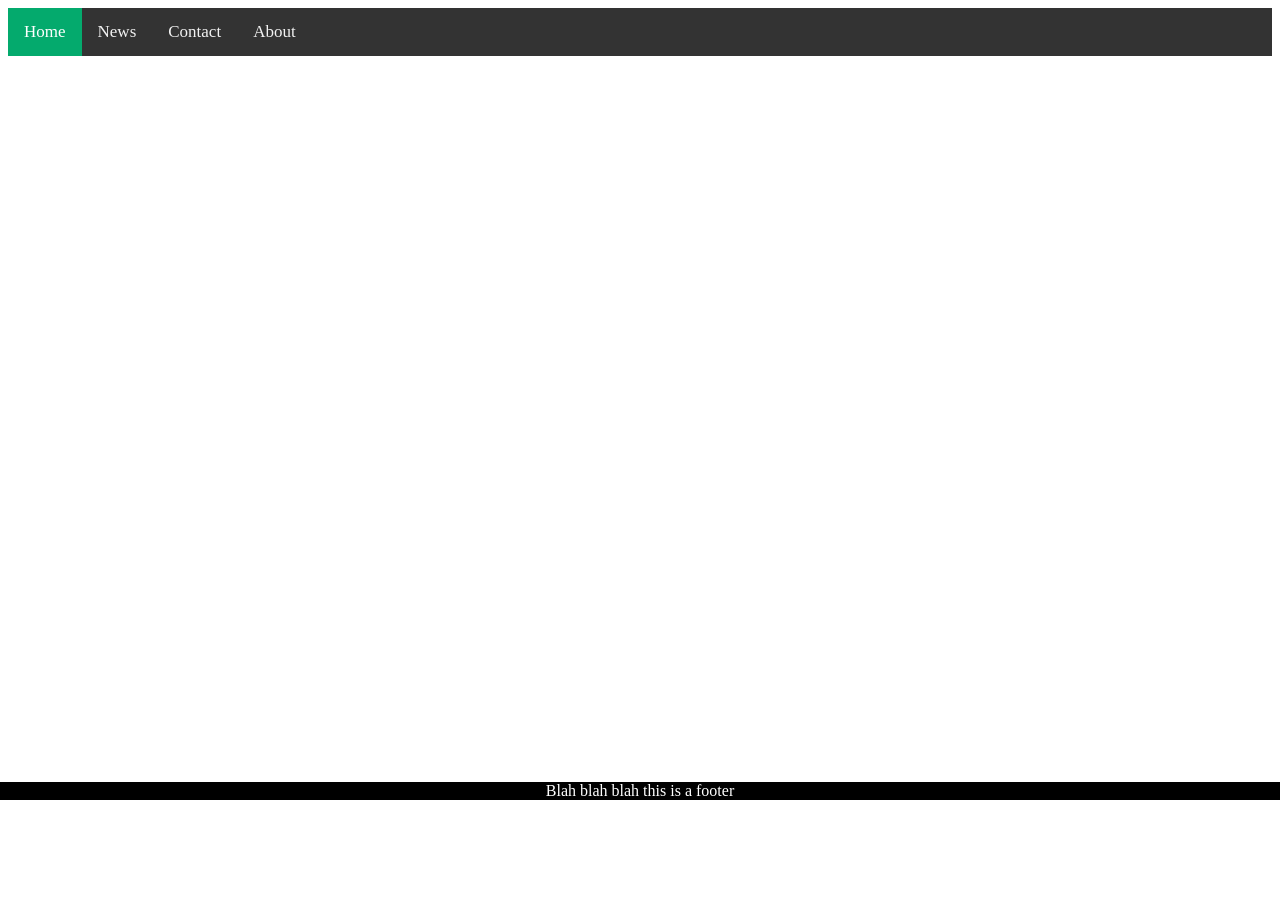
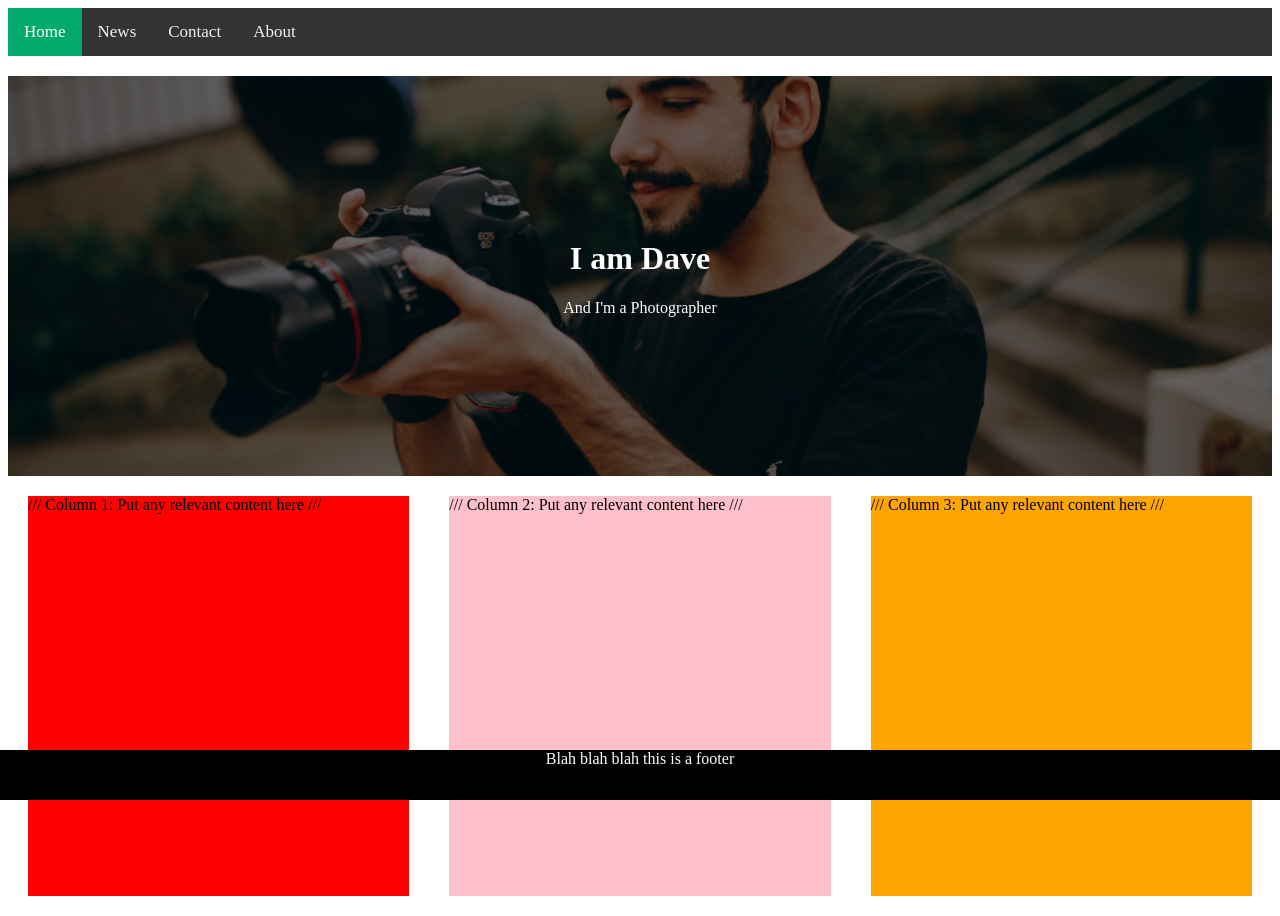
Before and after one commit to kenanwright1988/colab_project, a plain HTML site: page index.html in a window 1280 px wide. Before the commit the page ends 800 px from the top, so only its background shows below. Drawn offline with Linux system fonts and the light colour scheme.

Commit message:
Add hero image, and styles

```diff
--- a/assets/css/style.css
+++ b/assets/css/style.css
@@ -1,3 +1,38 @@
+body,
+html {
+    height: 100%;
+    justify-content: center;
+    align-items: center;
+}
+
+/* The hero image */
+.hero-image {
+    /* Use "linear-gradient" to add a darken background effect to the image (photographer.jpg). This will make the text easier to read */
+    background-image: linear-gradient(rgba(0, 0, 0, 0.5), rgba(0, 0, 0, 0.5)), url("/assets/img/dave-hero-img.jpg");
+
+    /* Set a specific height */
+    height: 50%;
+
+    /* Position and center the image to scale nicely on all screens */
+    background-position: center;
+    background-repeat: no-repeat;
+    background-size: cover;
+    position: relative;
+    margin-top: 20px;
+
+}
+
+/* Place text in the middle of the image */
+.hero-text {
+    text-align: center;
+    position: absolute;
+    top: 50%;
+    left: 50%;
+    transform: translate(-50%, -50%);
+    color: white;
+
+}
+
 /* Add a black background color to the top navigation */
 .topnav {
     background-color: #333;
@@ -34,4 +69,36 @@ footer {
     background-color: black;
     color: white;
     text-align: center;
+    height: 50px;
 }
+
+.columns-3 {
+    width: 100%;
+    display: flex;
+}
+
+/* container */
+.columns-3 {
+    width: 100%;
+    display: flex;
+}
+
+/* columns */
+.columns-3>* {
+    width: calc(100% / 3);
+    margin: 20px;
+    height: 400px;
+}
+
+/* Optional */
+.bg-red {
+    background-color: red;
+}
+
+.bg-pink {
+    background-color: pink;
+}
+
+.bg-orange {
+    background-color: orange;
+}
--- a/index.html
+++ b/index.html
@@ -6,7 +6,8 @@
     <meta http-equiv="X-UA-Compatible" content="IE=edge">
     <meta name="viewport" content="width=device-width, initial-scale=1.0">
     <link rel="stylesheet" href="assets/css/style.css">
-    <title></title>
+    <link rel="icon" type="image/x-icon" href="assets/img/camera.png">
+    <title>Dave's Photography</title>
 </head>
 
 <body>
@@ -17,6 +18,17 @@
         <a href="#about">About</a>
     </div>
 
+    <div class="hero-image">
+        <div class="hero-text">
+            <h1>I am Dave</h1>
+            <p>And I'm a Photographer</p>
+        </div>
+    </div>
+<div class="columns-3">
+    <div class="bg-red">/// Column 1: Put any relevant content here ///</div>
+    <div class="bg-pink">/// Column 2: Put any relevant content here ///</div>
+    <div class="bg-orange">/// Column 3: Put any relevant content here ///</div>
+</div>
     <footer>
         Blah blah blah this is a footer
     </footer>
```
Also changed, not shown: assets/img/camera.png (added), assets/img/dave-hero-img.jpg (added).
